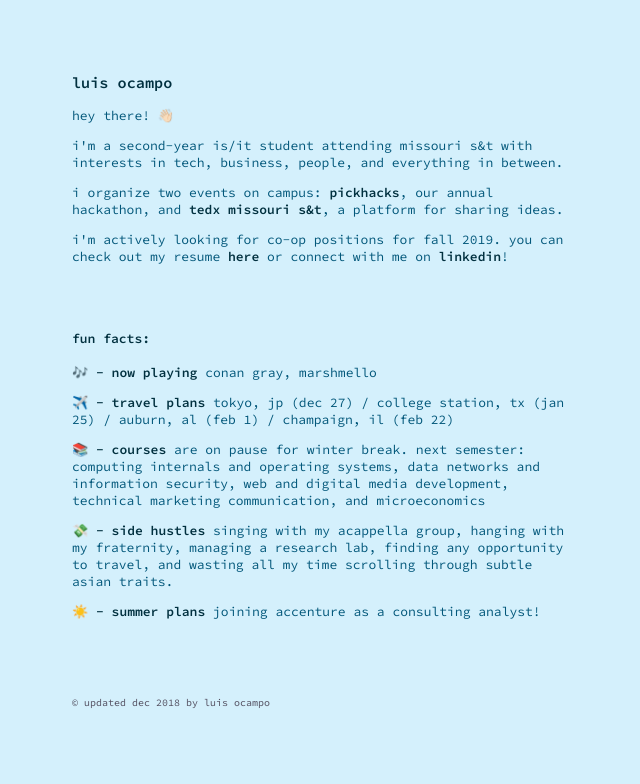
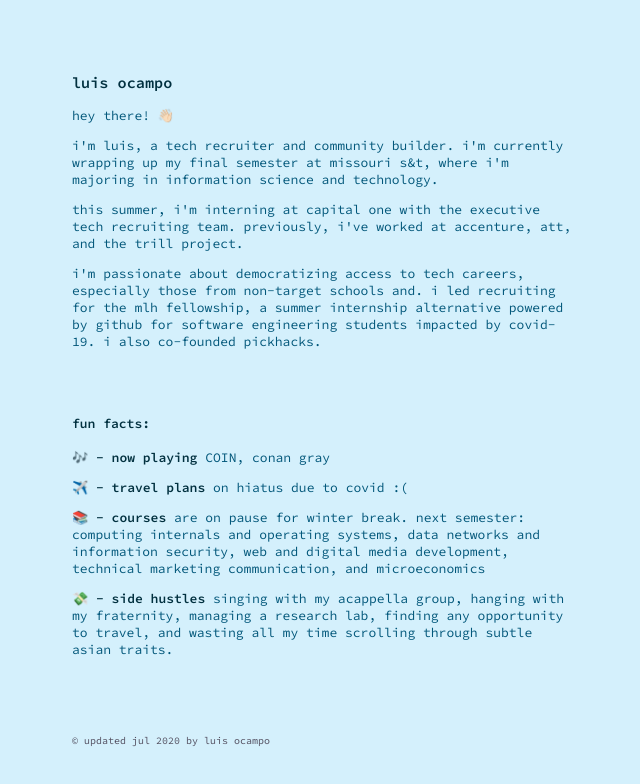
Before and after one commit to luisocampo/personal-site, a plain HTML site: page index.html in a window 1280 px wide. Shown: the whole page, without its empty margins (318-958 px from the left). Drawn offline with Linux system fonts and the light colour scheme.

Commit message:
Update index.html

```diff
--- a/index.html
+++ b/index.html
@@ -26,31 +26,29 @@
 
 	<p> hey there! 👋🏻 </p>
 
-	<p> i'm a second-year is/it student attending missouri s&t with interests in tech, business, people, and everything in between. </p>
+	<p> i'm luis, a tech recruiter and community builder. i'm currently wrapping up my final semester at missouri s&t, where i'm majoring in information science and technology.</p>
 
-	<p> i organize two events on campus: <a href="https://www.pickhacks.io" target="_blank">pickhacks</a>, our annual hackathon, and <a href="https://www.tedxmst.com/" target="_blank">tedx missouri s&t</a>, a platform for sharing ideas.</p>
+	<p> this summer, i'm interning at capital one with the executive tech recruiting team. previously, i've worked at accenture, att, and the trill project.</p>
 
-	<p> i'm actively looking for co-op positions for fall 2019. you can check out my resume <a href="LuisEmmanuelOcampoResumeFall2018.pdf" target="_blank">here</a> or connect with me on <a href="https://www.linkedin.com/in/luismocampo" target="_blank">linkedin</a>! </p>
+	<p> i'm passionate about democratizing access to tech careers, especially those from non-target schools and. i led recruiting for the mlh fellowship, a summer internship alternative powered by github for software engineering students impacted by covid-19. i also co-founded pickhacks. </p>
 
 	<br> <br>
 
 	<h4> fun facts:</h4>
 
-	<p> <b> 🎶 - now playing </b> conan gray, marshmello </p>
+	<p> <b> 🎶 - now playing </b> COIN, conan gray </p>
 
-	<p> <b> ✈️ - travel plans </b> tokyo, jp (dec 27) / college station, tx (jan 25) / auburn, al (feb 1) / champaign, il (feb 22) </p>
+	<p> <b> ✈️ - travel plans </b> on hiatus due to covid :( </p>
 
 	<p> <b> 📚 - courses </b> are on pause for winter break. next semester: computing internals and operating systems, data networks and information security,  web and digital media development, technical marketing communication, and microeconomics </p>
 
 	<p> <b> 💸 - side hustles </b> singing with my acappella group, hanging with my fraternity, managing a research lab, finding any opportunity to travel, and wasting all my time scrolling through subtle asian traits.</p>
 
-	<p> <b> ☀️ - summer plans </b> joining accenture as a consulting analyst!
-
 
 
 	<div class="tiny">
 				<br>
-				© updated dec 2018 by luis ocampo
+				© updated jul 2020 by luis ocampo
 			</div>
 </div>
 
```
